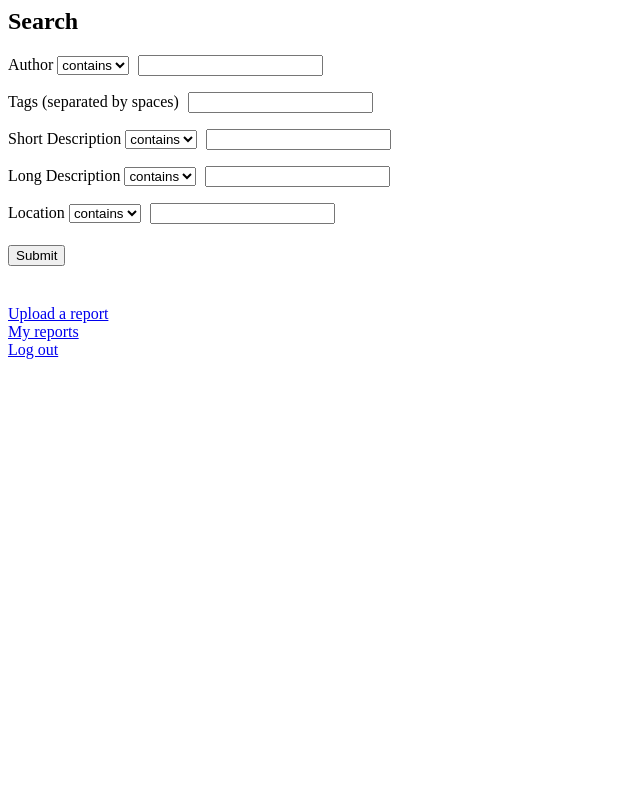
After one commit to agore1/SecureWitness, a Django app: page /upload/search/ in a window 1280 px wide. The commit adds this page. Shown: the whole page, without its empty margins (0-640 px from the left). Run offline with Django 3.2, Linux system fonts and the light colour scheme; parts of the project's set-up code (start-up, migrations or seed data) failed here and were passed over.

Commit message:
Search functionality added, search page should be linked on all pages. Tell me if it isn't.

```diff
--- a/securewitness/registration/templates/registration/profile.html
+++ b/securewitness/registration/templates/registration/profile.html
@@ -18,6 +18,8 @@
 	</p>
 	<br>
 	<a href="/upload/report">Upload a report</a>
+    <br>
+    <a href="/upload/search">Search for a report</a>
 	<br>
 	<a href="/accounts/{{ user_name|default:'Anonymous' }}/reports">My reports</a>
 	<br>
--- a/securewitness/registration/templates/report_list.html
+++ b/securewitness/registration/templates/report_list.html
@@ -97,6 +97,8 @@ function showForm() {
 
 	<br>
 	<a href="/upload/report">Upload a report</a>
+    <br>
+    <a href="/upload/search">Search for a report</a>
 	<br>
 	<a href="/accounts/logout">Log out</a>
 
--- a/securewitness/registration/templates/upload/report_list.html
+++ b/securewitness/registration/templates/upload/report_list.html
@@ -29,7 +29,7 @@
 			{% if editable %}
 			<input type="checkbox" name="check{{ report.id }}" value={{ report.id }}>
 			{% endif %}
-			{{ report.pub_date|date }} - {{ report.short_desc }}
+			<a href="/report/{{ user_name }}/{{ report.id }}">{{ report.pub_date|date }} - {{ report.short_desc }}</a>
 			<div class="report_desc">
 				{{ report.long_desc }}
 				<br>
--- a/securewitness/standalone/views.py
+++ b/securewitness/standalone/views.py
@@ -88,7 +88,7 @@ def download_report_file(request,username=None,report_id=None,fileN=0):
     uId = request.user.id
     fileNum = fileN;
 
-    fField = Report.objects.get(id=repId).report_file_set.all()[0].file
+    fField = Report.objects.get(id=repId).report_file_set.all()[fileNum].file
     filePath = fField.name
     fileName = os.path.basename(filePath)
     chunk_size = 8192
--- /dev/null
+++ b/securewitness/upload/templates/search_form.html
@@ -0,0 +1,44 @@
+<head>
+<style>
+.form{
+	padding: 5px 0px 5px 0px;
+}
+
+.form_input{
+    margin-left: 5px;
+}
+</style>
+
+
+</head>
+
+<body>
+
+<form enctype="multipart/form-data" action="" method="post">
+	{% csrf_token %}
+	<h2>Search</h2>
+    <div>
+    <p>
+    Author <select name="author"><option value="icontains">contains</option><option value="iexact">is</option></select> <input name="authorIn" class="form_input" type="text">
+    </p><p>
+    Tags (separated by spaces) <input name="tags" class="form_input" type="text">
+    </p><p>
+    Short Description <select name="short_desc"><option value="icontains">contains</option><option value="iexact">is</option></select> <input name="short_descIn" class="form_input" type="text">
+    </p><p>
+    Long Description <select name="long_desc"><option value="icontains">contains</option><option value="iexact">is</option></select> <input name="long_descIn" class="form_input" type="text">
+    </p><p>
+    Location <select name="location"><option value="icontains">contains</option><option value="iexact">is</option></select> <input name="locationIn" class="form_input" type="text">
+    </p>
+    </div>
+<div class="form">
+	<input type="submit" value="Submit">
+</div>
+</form>
+
+	<br>
+	<a href="/upload/report">Upload a report</a>
+    <br>
+	<a href="/accounts/{{ user_name|default:'Anonymous' }}/reports">My reports</a>
+	<br>
+	<a href="/accounts/logout">Log out</a>
+</body>
--- a/securewitness/upload/urls.py
+++ b/securewitness/upload/urls.py
@@ -3,7 +3,7 @@ from django.conf.urls import patterns,url
 from upload import views
 
 urlpatterns = patterns('',
-	url(r'report',views.report, name='report'),
-	url(r'search=(?P<slug>[a-zA-Z0-9-]+)/$',views.search,name='search'),
-
+	url(r'search=(?P<slug>[_\+a-zA-Z0-9-%]+)/$',views.search.as_view(),name='search_results'),
+    url(r'search/$',views.search_form,name='search'),
+    url(r'report/$',views.report, name='report'),
 )
--- a/securewitness/upload/views.py
+++ b/securewitness/upload/views.py
@@ -1,5 +1,7 @@
 import os
 import mimetypes
+
+from itertools import chain
 
 from django.shortcuts import render, redirect
 from django.http import HttpResponse,StreamingHttpResponse
@@ -10,133 +12,187 @@ from django.views.generic.list import ListView
 from django.core.files.storage import default_storage, File
 from django.core.servers.basehttp import FileWrapper
 from django.contrib.auth.models import User
+from django.db.models import Q
 #from reports import formModels
 from django import forms
 
-def search(request, slug):
+class search(ListView):
 
+    pDict = {};
+    template_name = "search_list.html";
+    reports = Report
 
-	return HttpResponse(slug);
+    def get_queryset(self):
+        object_list = self.reports.objects.filter(private=False);
+        private_list = self.reports.objects.filter(can_view__user = self.request.user.id);
+        filterArgs = {};
+        for k in list(self.pDict.keys()):
+            if self.pDict[k] != '':
+                if k == "tags":
+                    tags = self.pDict[k].split("+");
+                    #object_list = object_list.filter(report_keyword__keyword__in=tags);
+                    #private_list = private_list.filter(report_keyword__keyword__in=tags);
+                    filterArgs['report_keyword__keyword__in'] = tags;
+                else:
+                    '''
+                    filterArgs =
+                    exec("object_list = object_list.filter("+k+"=self.pDict[k])");
+                    exec("private_list = private_list.filter("+k+"=self.pDict[k])");
+                    return(object_list);
+                    '''
+
+                    filterArgs[k] = self.pDict[k].replace('+',' ');
+        #return(filterArgs.keys())
+        object_list = object_list.filter(**filterArgs);
+        private_list = private_list.filter(**filterArgs);
+        object_list = chain(private_list,object_list);
+
+        return object_list;
+
+    def get(self, request, *args, **kwargs):
+        s = self.kwargs.get('slug','');
+        params = s.split("%");
+        self.pDict = {};
+        for p in params:
+            keyVal = p.split("-");
+            self.pDict[keyVal[0]] = keyVal[1];
+        #o_list = self.get_queryset()
+        #return HttpResponse(o_list);
+        return super(search, self).get(request, *args, **kwargs);
 
 class see_report(ListView):
-	template_name = "report_view.html";
+    template_name = "report_view.html";
 
-	report = Report;
-	users = User;
-	viewKeys = can_view;
+    report = Report;
+    users = User;
+    viewKeys = can_view;
 
-	def post(self, request, *args, **kwargs):
-		postDict = request.POST.dict();
-		rId = self.kwargs.get('report','');
-		if(list(postDict.keys()).count("user_permission") > 0):
-			uName = postDict["user_permission"];
-			uId = self.users.objects.filter(username=uName).all()[0].id;
-			if(len(self.viewKeys.objects.filter(user_id=uId,id=rId).all()) < 1):
-				viewKey = can_view();
-				viewKey.user = self.users.objects.filter(username=uName).all()[0];
-				viewKey.report = self.report.objects.filter(id=rId).all()[0];
-				viewKey.save();
-		return redirect("/report/"+request.user.username+"/"+rId);
+    def post(self, request, *args, **kwargs):
+        postDict = request.POST.dict();
+        rId = self.kwargs.get('report','');
+        if(list(postDict.keys()).count("user_permission") > 0):
+            uName = postDict["user_permission"];
+            uId = self.users.objects.filter(username=uName).all()[0].id;
+            if(len(self.viewKeys.objects.filter(user_id=uId,id=rId).all()) < 1):
+                viewKey = can_view();
+                viewKey.user = self.users.objects.filter(username=uName).all()[0];
+                viewKey.report = self.report.objects.filter(id=rId).all()[0];
+                viewKey.save();
+        return redirect("/report/"+request.user.username+"/"+rId);
 
-	def get(self, request, *args, **kwargs):
-		owner = self.kwargs.get('user','');
-		rId = self.kwargs.get('report','');
-		'''
-		if(owner == "Curlystraw"):
-			fField = self.report.objects.get(id=rId).report_file_set.all()[0].file;
-			filePath = self.report.objects.get(id=rId).report_file_set.all()[0].file.name;
-			fileName = os.path.basename(filePath);
-			chunk_size = 8192;
-			response = StreamingHttpResponse(FileWrapper(open(filePath,mode='rb'),chunk_size),content_type=mimetypes.guess_type(filePath)[0]);
-			response['Content-Disposition'] = 'attachment; filename=%s' % fileName;
-			#return HttpResponse(response.reason_phrase);
-			return response;
-		'''
-		return super(see_report, self).get(request, *args, **kwargs);
-	def get_queryset(self):
-		owner = self.kwargs.get('user','');#).all()[0];
-		repId = self.kwargs.get('report','');
-		uId = self.request.user.id;
-		if(owner == self.request.user.username):
-			object_list = self.report.objects.filter(author=owner,id=repId);
-		else:
-			if(self.users.objects.filter(can_view__report_id=repId,id=uId).exists()):
-				object_list = self.report.objects.filter(author=owner,id=repId);
-			else:
-				object_list = self.report.objects.filter(author=owner,id=repId,private=False);
-		return object_list;
+    def get(self, request, *args, **kwargs):
+        owner = self.kwargs.get('user','');
+        rId = self.kwargs.get('report','');
+        '''
+        if(owner == "Curlystraw"):
+            fField = self.report.objects.get(id=rId).report_file_set.all()[0].file;
+            filePath = self.report.objects.get(id=rId).report_file_set.all()[0].file.name;
+            fileName = os.path.basename(filePath);
+            chunk_size = 8192;
+            response = StreamingHttpResponse(FileWrapper(open(filePath,mode='rb'),chunk_size),content_type=mimetypes.guess_type(filePath)[0]);
+            response['Content-Disposition'] = 'attachment; filename=%s' % fileName;
+            #return HttpResponse(response.reason_phrase);
+            return response;
+        '''
+        return super(see_report, self).get(request, *args, **kwargs);
+    def get_queryset(self):
+        owner = self.kwargs.get('user','');#).all()[0];
+        repId = self.kwargs.get('report','');
+        uId = self.request.user.id;
+        if(owner == self.request.user.username):
+            object_list = self.report.objects.filter(author=owner,id=repId);
+        else:
+            if(self.users.objects.filter(can_view__report_id=repId,id=uId).exists()):
+                object_list = self.report.objects.filter(author=owner,id=repId);
+            else:
+                object_list = self.report.objects.filter(author=owner,id=repId,private=False);
+        return object_list;
 
-	def get_context_data(self, **kwargs):
-		con = super(see_report, self).get_context_data(**kwargs);
-		con['user_name'] = self.kwargs.get('user',None);
-		#if self.request.method == "POST":
-		#	con["user_name"] = "delete";
-		con['editable'] = False;
-		if(con["user_name"] == self.request.user.username):
-			con['editable'] = True;
-		#con['folders'] = self.folder.objects.filter(author=self.request.user.username);
-		#con['folder'] = self.kwargs.get('fold',None);
-		return con
+    def get_context_data(self, **kwargs):
+        con = super(see_report, self).get_context_data(**kwargs);
+        con['user_name'] = self.kwargs.get('user',None);
+        #if self.request.method == "POST":
+        #    con["user_name"] = "delete";
+        con['editable'] = False;
+        if(con["user_name"] == self.request.user.username):
+            con['editable'] = True;
+        #con['folders'] = self.folder.objects.filter(author=self.request.user.username);
+        #con['folder'] = self.kwargs.get('fold',None);
+        return con
 
 # Create your views here.
 def report(request):
-	#redirect if there is no logged in user
-	if request.user.is_authenticated() == False:
-		return redirect("/accounts/login/");
+    #redirect if there is no logged in user
+    if request.user.is_authenticated() == False:
+        return redirect("/accounts/login/");
 
-	#if the request is a post, attempt to submit the form
-	if request.method == 'POST':
-		form = ReportForm(request.POST,request.FILES)
-		if form.is_valid():
-			rootFormQuery = Folder.objects.filter(author=request.user.username,name="ROOT");
-			if(len(rootFormQuery) < 1):
-				rootForm = Folder();
-				rootForm.author = request.user.username;
-				rootForm.name = "ROOT"
-				rootForm.save();
-			else:
-				rootForm = rootFormQuery.all()[0];
-			r = Report(pub_date=timezone.now());
+    #if the request is a post, attempt to submit the form
+    if request.method == 'POST':
+        form = ReportForm(request.POST,request.FILES)
+        if form.is_valid():
+            rootFormQuery = Folder.objects.filter(author=request.user.username,name="ROOT");
+            if(len(rootFormQuery) < 1):
+                rootForm = Folder();
+                rootForm.author = request.user.username;
+                rootForm.name = "ROOT"
+                rootForm.save();
+            else:
+                rootForm = rootFormQuery.all()[0];
+            r = Report(pub_date=timezone.now());
 
-			#I should probably make this a loop or something
-			r.author = request.user.username;#User.objects.filter(username=request.user.username).all()[0];
-			r.short_desc = form.cleaned_data["short_des"];
-			r.long_desc = form.cleaned_data["long_des"];
-			r.location = form.cleaned_data["location"];
-			r.private = form.cleaned_data["private"];
-			r.in_folder = rootForm;
-			r.save();
+            #I should probably make this a loop or something
+            r.author = request.user.username;#User.objects.filter(username=request.user.username).all()[0];
+            r.short_desc = form.cleaned_data["short_des"];
+            r.long_desc = form.cleaned_data["long_des"];
+            r.location = form.cleaned_data["location"];
+            r.private = form.cleaned_data["private"];
+            r.in_folder = rootForm;
+            r.save();
 
-			#Create tags
-			tags = form.cleaned_data["tags"].split(",");
-			for i in tags:
-				if len(i) <= 20 and i != "":
-					k = Report_keyword();
-					k.keyword = i.lstrip();
-					k.report = r;
-					k.save();
+            #Create tags
+            tags = form.cleaned_data["tags"].split(" ");
+            for i in tags:
+                if len(i) <= 20 and i != "":
+                    k = Report_keyword();
+                    k.keyword = i.lstrip();
+                    k.report = r;
+                    k.save();
 
-			#Create file object
-			f = Report_file();
-			f.report = r;
-			f.file = form.cleaned_data["file"];
-			f.save();
-			return redirect("/accounts/"+request.user.username+"/reports");
-	#If it's not a post, build the form
-	else:
-		c = {'form':ReportForm()};
-		return render(request, 'submit.html',c);
-	return HttpResponse(form.is_valid());
+            #Create file object
+            f = Report_file();
+            f.report = r;
+            f.file = form.cleaned_data["file"];
+            f.save();
+            return redirect("/accounts/"+request.user.username+"/reports");
+    #If it's not a post, build the form
+    else:
+        c = {'form':ReportForm()};
+        return render(request, 'submit.html',c);
+    return HttpResponse(form.is_valid());
+
+def search_form(request):
+    if request.method == 'POST':
+        postData = request.POST;
+        authorQuery = "author__{0}-{1}".format(postData["author"],postData["authorIn"]);
+        tagQuery = "tags-{0}".format(postData["tags"].replace(" ","+"));
+        shortQuery = "short_desc__{0}-{1}".format(postData["short_desc"],postData["short_descIn"]);
+        longQuery = "long_desc__{0}-{1}".format(postData["long_desc"],postData["long_descIn"]);
+        locQuery = "location__{0}-{1}".format(postData["location"],postData["locationIn"]);
+        return(redirect("/upload/search="+authorQuery+"%"+tagQuery+"%"+shortQuery+"%"+longQuery+"%"+locQuery));
+
+    c = {};
+
+    return render(request, 'search_form.html',c);
 
 #Form model
 class ReportForm(forms.Form):
-	short_des = forms.CharField(label="Short description", max_length = 50);
-	long_des = forms.CharField(label="Long description", max_length = 500);
-	location = forms.CharField(label="Location (optional)", max_length = 50,required=False);
-	private = forms.BooleanField(label="Private", required=False);
-	tags = forms.CharField(label="Keywords (separated with commas)", max_length = 100, required=False);
+    short_des = forms.CharField(label="Short description", max_length = 50);
+    long_des = forms.CharField(label="Long description", max_length = 500);
+    location = forms.CharField(label="Location (optional)", max_length = 50,required=False);
+    private = forms.BooleanField(label="Private", required=False);
+    tags = forms.CharField(label="Keywords (separated by spaces)", max_length = 100, required=False);
 
-	file = forms.FileField(label="Report file");
+    file = forms.FileField(label="Report file");
 
 #Unused file upload method, before the use of formModels.
 def handle_uploaded_file(f,name):
```
Also changed, not shown: securewitness/upload/templates/report_view.html (+8 -1 lines), securewitness/upload/templates/search_list.html (added, +59 -0 lines).
